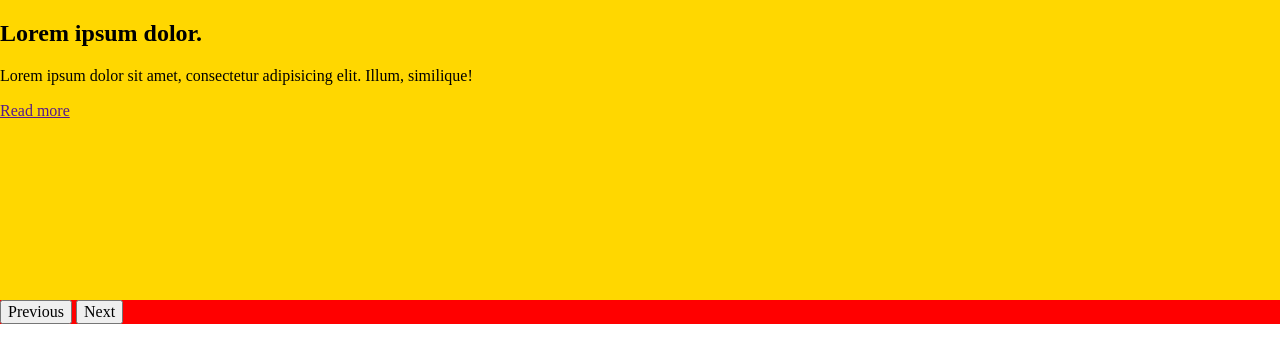
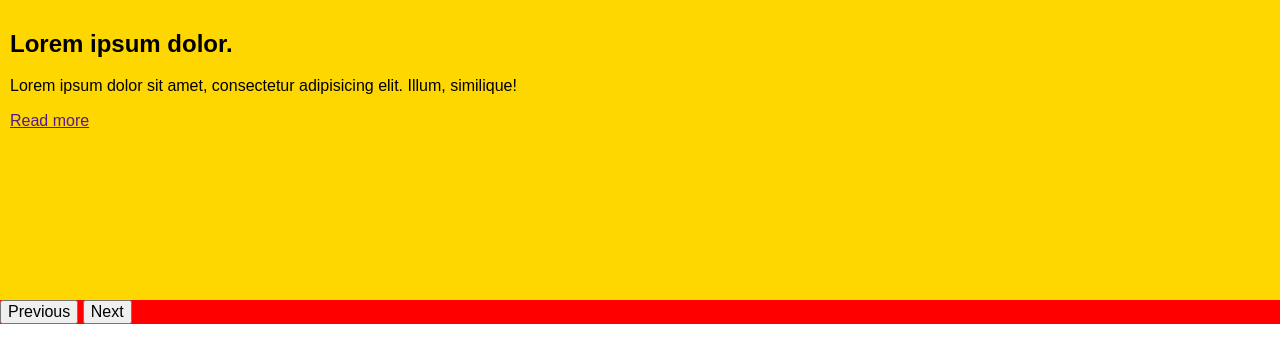
Before and after one commit to MarzenaSiar/slider, a plain HTML site: page index.html in a window 1280 px wide. Drawn offline with Linux system fonts and the light colour scheme.

Commit message:
Padding and sans-serif characteristics added (box, .slider)

```diff
--- a/src/styles/app.css
+++ b/src/styles/app.css
@@ -3,6 +3,7 @@
 }
 .slider {
     background-color: red;
+    font-family: sans-serif;
 }
 .slider .slider__slides {}
 .slider .slider__nav {}
@@ -33,7 +34,9 @@
     left: 200%;
 }
 
-.slides .slides__box{}
+.slides .slides__box{
+    padding: 10px;
+}
 .slides .slides__hdl {}
 .slides .slides__lead {}
 .slides .slides__link {}
```
